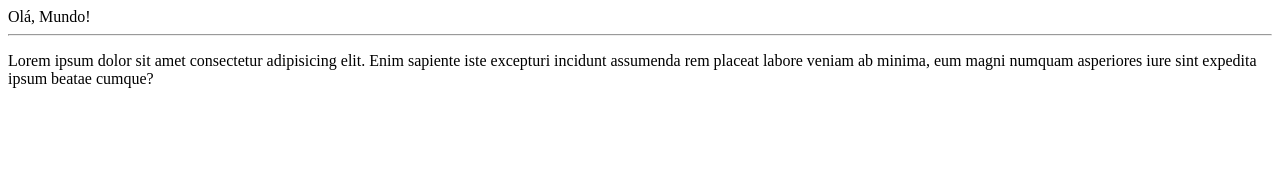
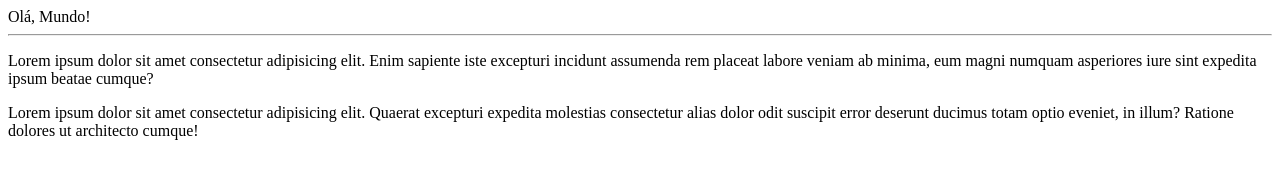
Before and after one commit to carlosjuniorcagoj/Ola-Mundo, a plain HTML site: page Siteexemplo/index.html in a window 1280 px wide. Drawn offline with Linux system fonts and the light colour scheme.

Commit message:
adicionei um paragrafo

```diff
--- a/Siteexemplo/index.html
+++ b/Siteexemplo/index.html
@@ -10,6 +10,6 @@
 </h1> Olá, Mundo!</h1>
 <hr>
 <p>Lorem ipsum dolor sit amet consectetur adipisicing elit. Enim sapiente iste excepturi incidunt assumenda rem placeat labore veniam ab minima, eum magni numquam asperiores iure sint expedita ipsum beatae cumque?</p>
-
+<p>Lorem ipsum dolor sit amet consectetur adipisicing elit. Quaerat excepturi expedita molestias consectetur alias dolor odit suscipit error deserunt ducimus totam optio eveniet, in illum? Ratione dolores ut architecto cumque!</p>
 </body>
 </html>
```
